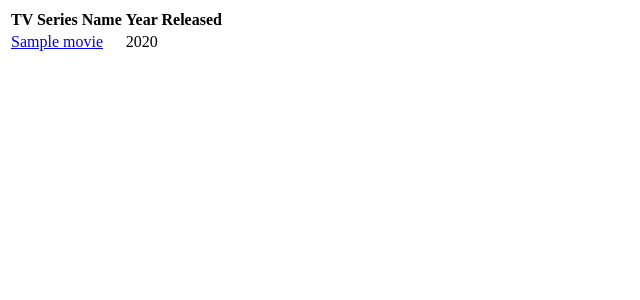
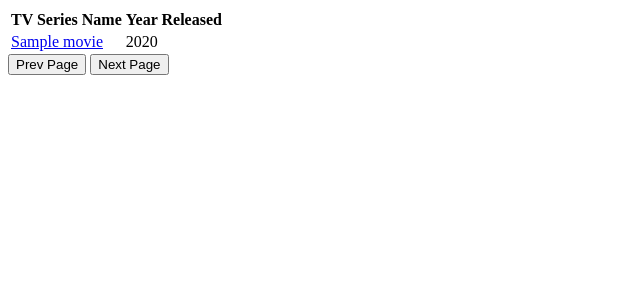
Before and after one commit to Yusuf-Siddiqui-08/Movie-and-TV-Show-Streamer, a Flask app: template templates/searchTvResults.html in a window 1280 px wide. Shown: the top 300 px of the page, without its empty margins (0-640 px from the left). Run offline with Flask 3, Linux system fonts and the light colour scheme; the template is opened without the code that fills it: most values are stand-ins (such as "Sample title", 1, 10 or a date in 2020).

Commit message:
fixed search for a tv show and added prev and next page buttons to search results

```diff
--- a/main.py
+++ b/main.py
@@ -40,7 +40,7 @@ def searchMovies(movieTitle, pageNum):
   resultsList = []
   for movie in results:
     resultMovieYear = movie.get("release_date")
-    if resultMovieYear == None:
+    if resultMovieYear == None or resultMovieYear == "":
       resultMovieYear = "Unknown"
     else:
       resultMovieYear = get_year(resultMovieYear)
@@ -51,7 +51,7 @@ def searchMovies(movieTitle, pageNum):
         "id": resultMovieId,
         "year": resultMovieYear
     })
-  return render_template("searchMovieResults.html", results=resultsList)
+  return render_template("searchMovieResults.html", results=resultsList, page=pageNum, title=movieTitle)
 
 
 @app.route("/search/tv/<tvTitle>/<pageNum>/")
@@ -75,7 +75,7 @@ def searchTV(tvTitle, pageNum):
     else:
       resultTvYear = get_year(resultTvYear)
     resultsList.append({"name":resultTvName, "id":resultTvId, "year":resultTvYear})
-  return render_template("searchTvResults.html", results=resultsList)
+  return render_template("searchTvResults.html", results=resultsList, page=pageNum, title=tvTitle)
 
 @app.route("/watch/<type>/<id>/")
 def watchMovie(type,id):
--- a/templates/searchTvResults.html
+++ b/templates/searchTvResults.html
@@ -3,6 +3,20 @@
   <style>
   </style>
   <script>
+    let nextPage = {{ page }} + 1;
+    let prevPage = {{ page }} - 1;
+
+    function changePage(change) {
+      if (change ===  "next") {
+        window.location.href = "/search/tv/{{ title }}/" + nextPage + "/";
+      } else {
+        if (prevPage === 0){
+          alert("This is the first page!")
+        } else{
+          window.location.href = "/search/tv/{{ title }}/" + prevPage + "/";
+        }
+      }
+    }
   </script>
   <head>
     <title>Search Results</title>
@@ -24,5 +38,7 @@
       {% endfor %}
       </tbody>
     </table>
+    <button onclick="changePage('prev')">Prev Page</button>
+    <button onclick="changePage('next')">Next Page</button>
   </body>
 </html>
```
Also changed, not shown: templates/home.html (+5 -4 lines), templates/searchMovieResults.html (+18 -0 lines).
